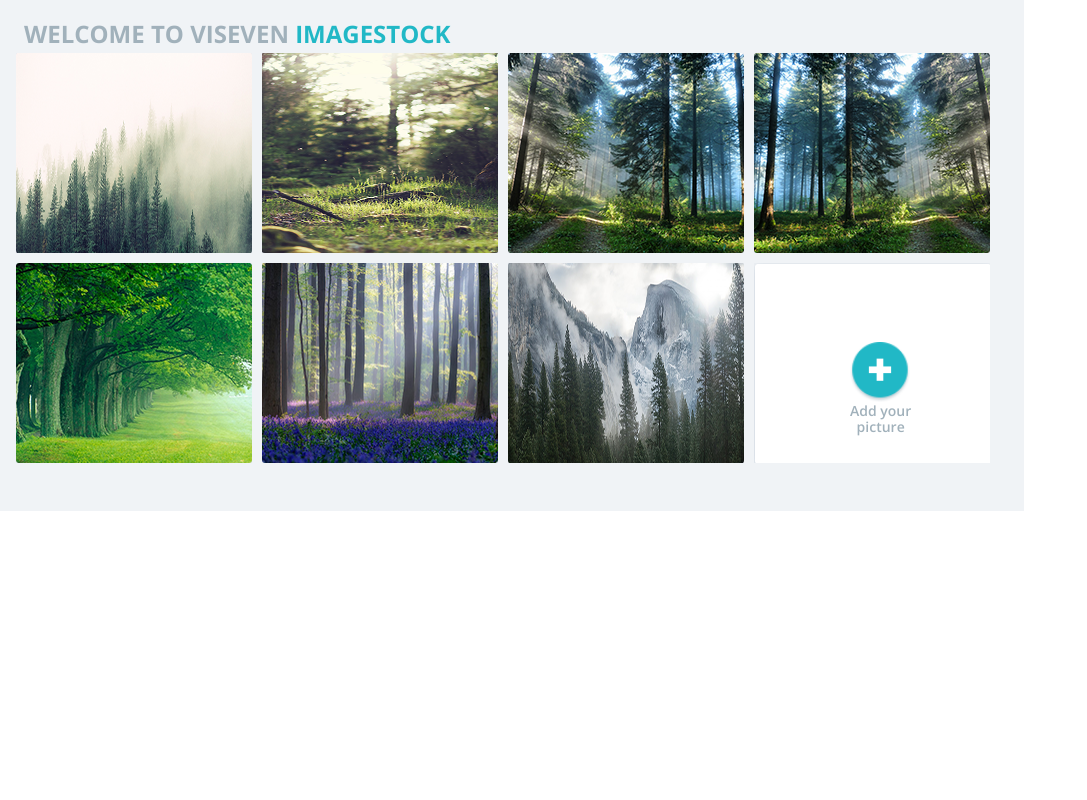
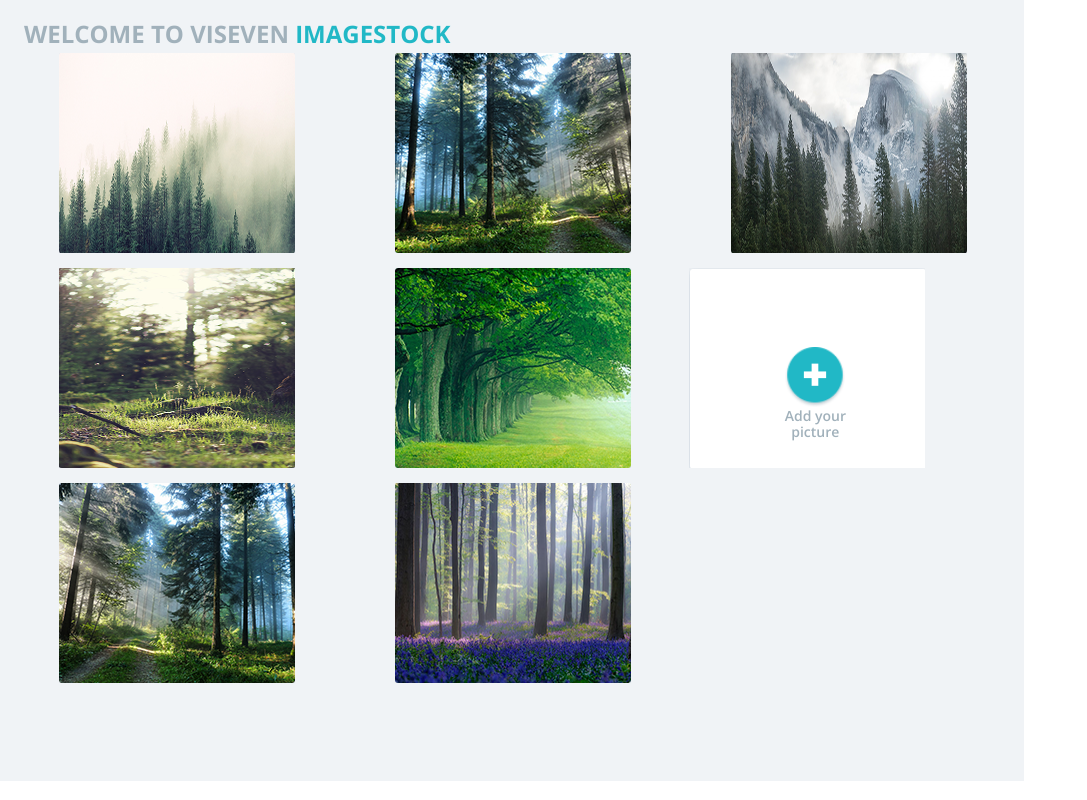
Before and after one commit to 88sheremet/mentorship-app, a Vue app in the folder mentorship-app/: page / in a window 1280 px wide. Shown: the whole page, without its empty margins (0-1087 px from the left). Built offline with nearby package versions, Linux system fonts and the light colour scheme.

Commit message:
update(GalleryBox): styles for horizonal scroll

```diff
--- a/mentorship-app/src/components/GalleryBox.vue
+++ b/mentorship-app/src/components/GalleryBox.vue
@@ -176,12 +176,30 @@ export default class GalleryBox extends Vue {
 <style scoped lang="scss">
 .wrapper {
   display: flex;
-  width: 995px;
+  width: 994px;
+  flex-direction: column;
   flex-wrap: wrap;
   margin-bottom: 31px;
+  height: 650px;
   position: relative;
   max-width: 995px;
-  gap: 10px;
+  padding-bottom: 30px;
+  overflow-x: auto;
+  gap: 15px;
+}
+
+.wrapper::-webkit-scrollbar {
+  height: 8px; /* высота горизонтального скролла */
+}
+
+.wrapper::-webkit-scrollbar-track {
+  background: #d1dae3;
+  border-radius: 10px;
+}
+
+.wrapper::-webkit-scrollbar-thumb {
+  background: #21b8c6;
+  border-radius: 10px;
 }
 
 .box {
```
